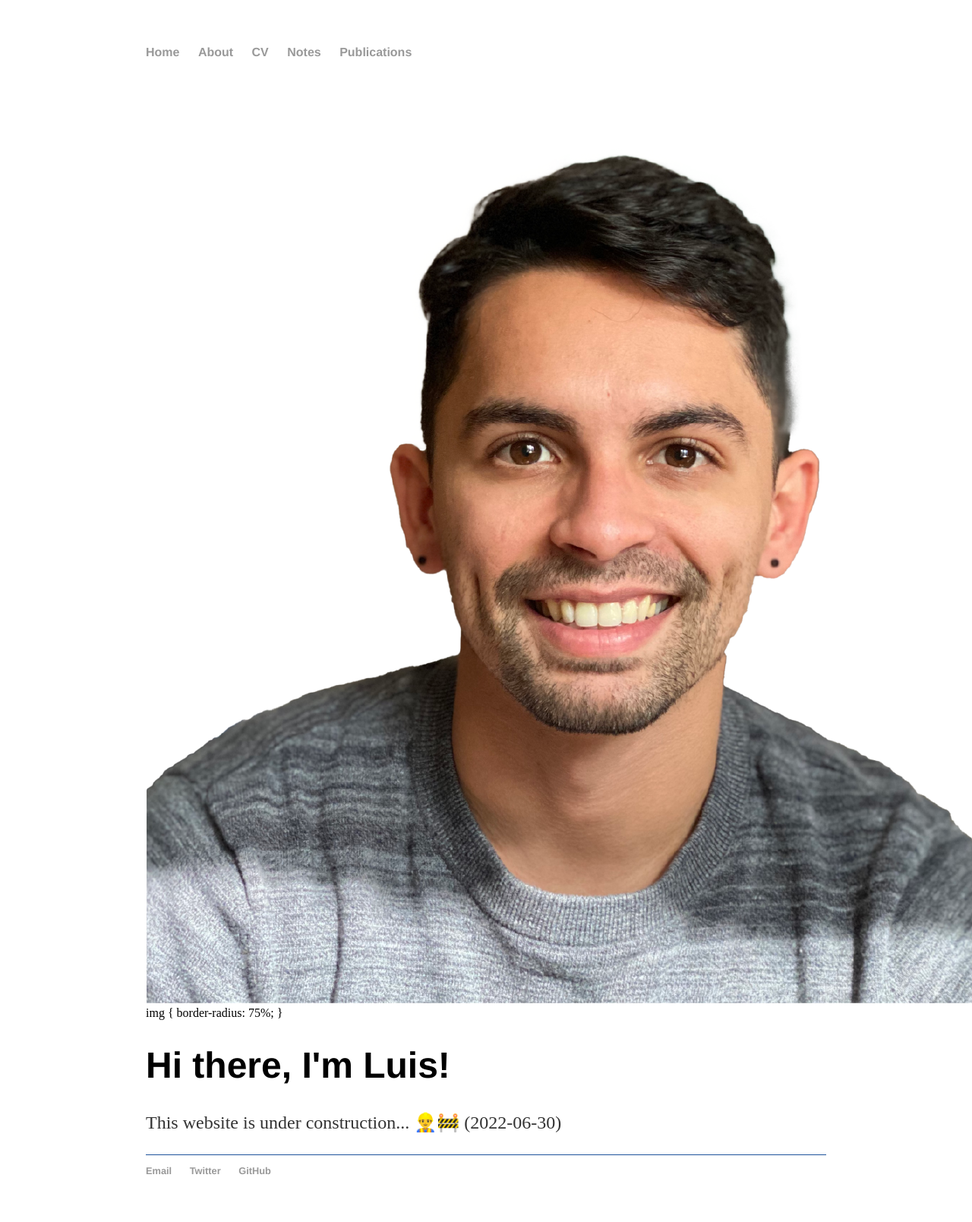
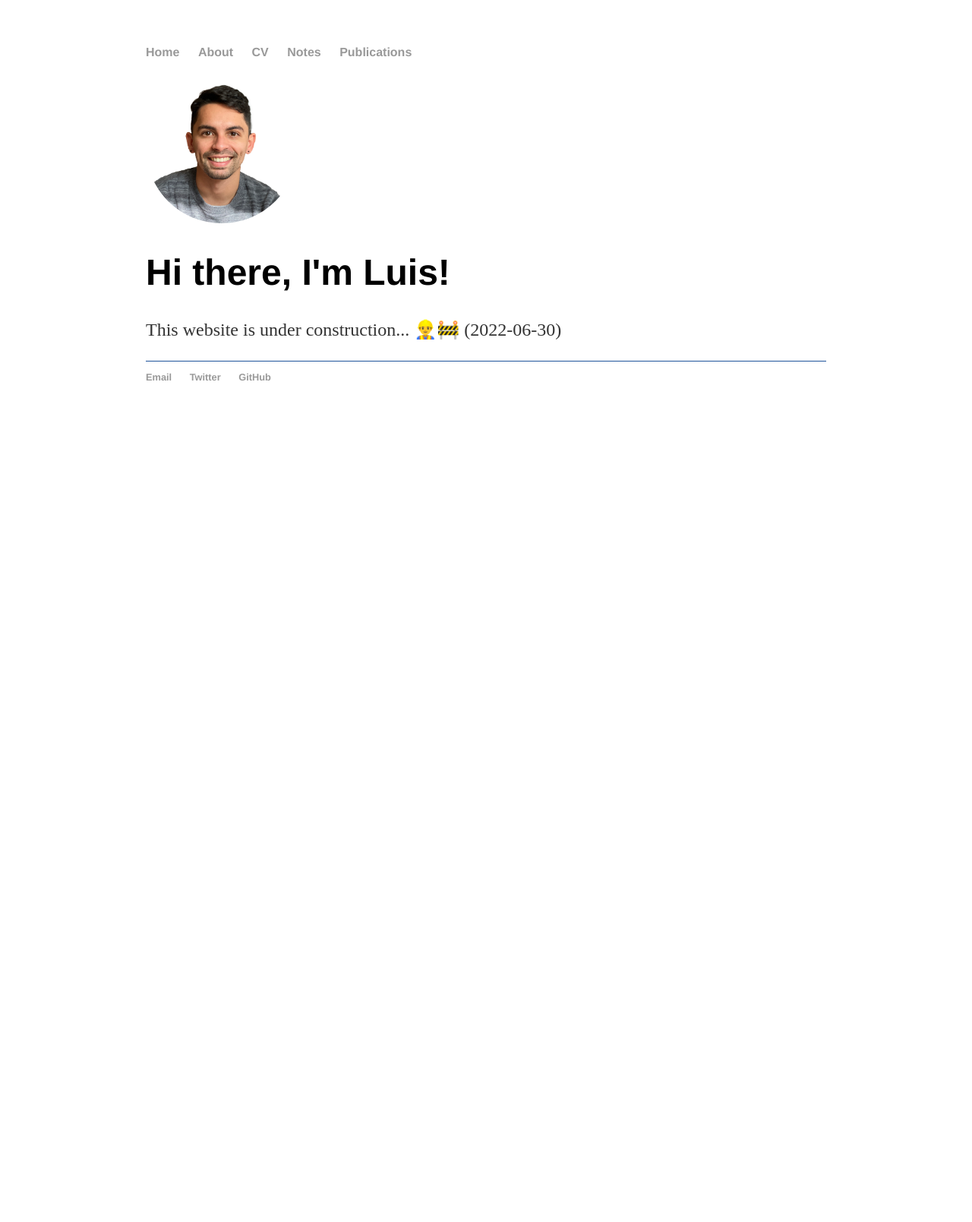
Before and after one commit to haddocksoto/haddocksoto.github.io, a Jekyll site: the page built from index.html, in a window 1280 px wide. Shown: the whole page at 76% size. Built offline with Jekyll 4.4.1, drawn with Linux system fonts in a browser that asks for light colours; after the commit the page ends 900 px from its top, so only the background shows below that.

Commit message:
Update index.html

```diff
--- a/index.html
+++ b/index.html
@@ -3,12 +3,15 @@ layout: default
 title: Luis Antonio Haddock Soto
 
 ---
+<style>
+img {
+  border-radius: 50%;
+}
+</style>
+
 <div class="blurb">
 
-	<img src="img/lah_img.png" alt="Profile">
-	img {
-  border-radius: 75%;
-}
+	<img src="img/lah_img.png" alt="Profile" style="width:200px">
 	<div class="col-sm-4">
 	<h1>Hi there, I'm Luis!</h1>
 	<p>This website is under construction... 👷‍♂️🚧 (2022-06-30)</a></p>
```
